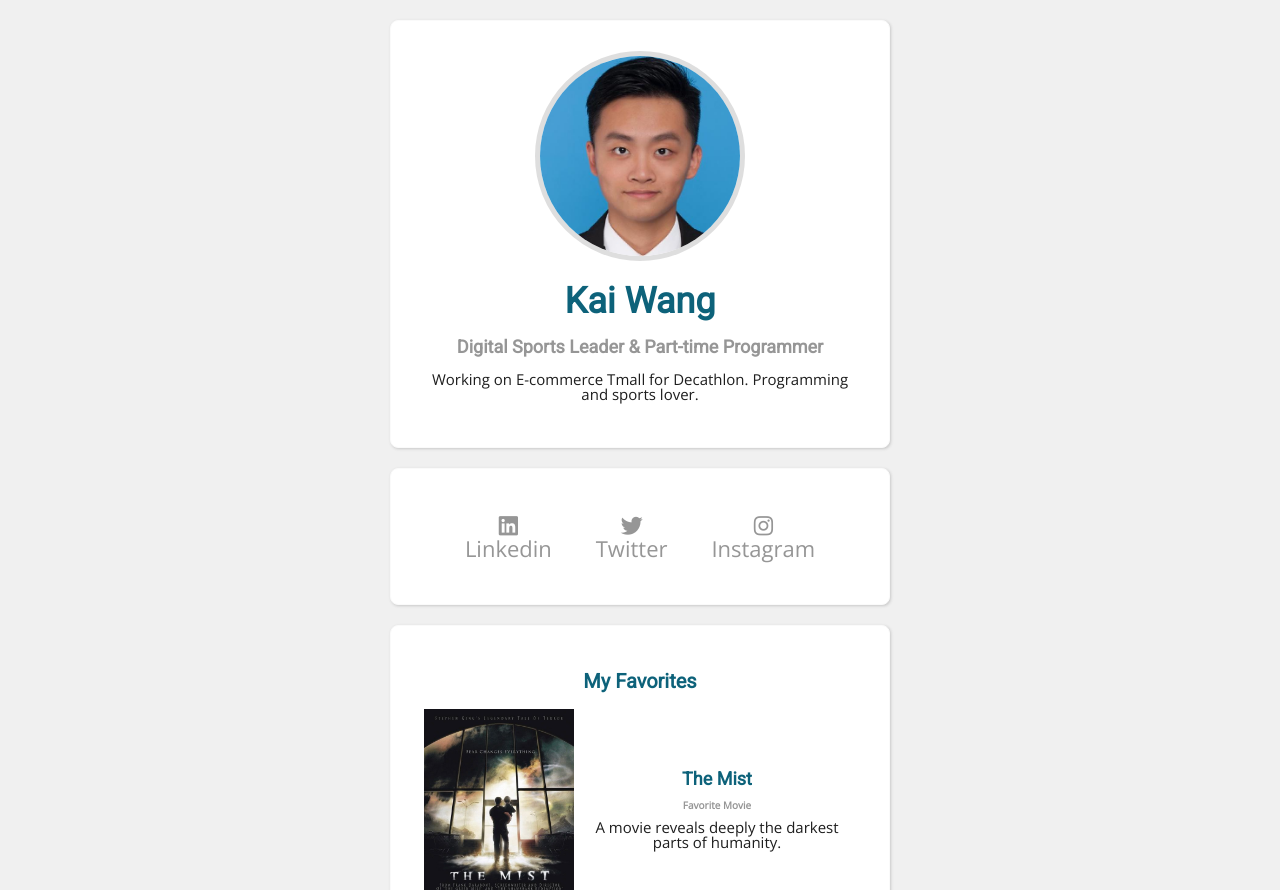
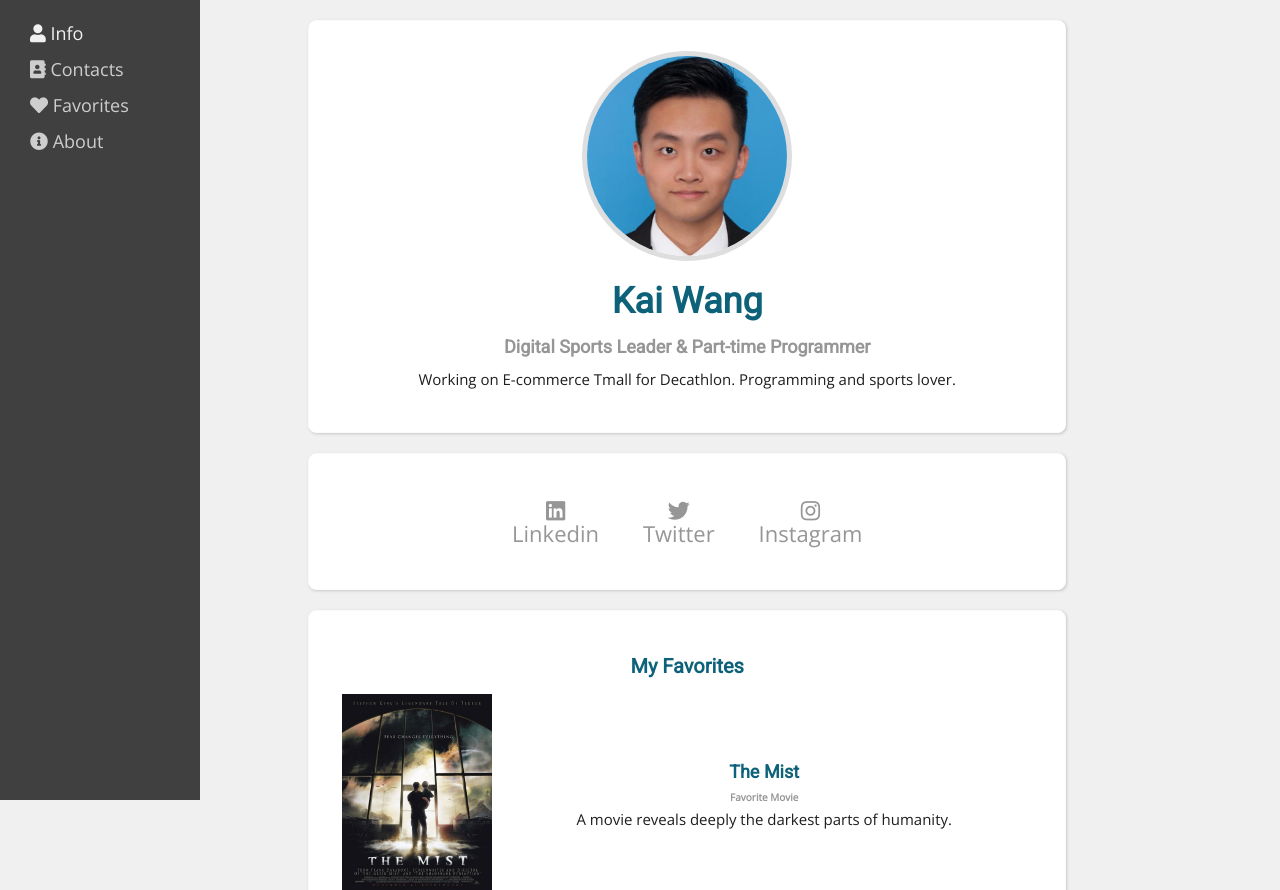
Before and after one commit to evanhasnoclue/profile, a plain HTML site: page index.html in a window 1280 px wide. Shown: the top 890 px of the page. Drawn offline with nearby package versions, Linux system fonts and the light colour scheme.

Commit message:
add a sidebar

```diff
--- a/index.html
+++ b/index.html
@@ -8,28 +8,44 @@
   <link rel="stylesheet" type="text/css" href="style.css">
 </head>
 <body>
-  <div class="container">
-    <div class = "card center-padding">
+  <div id="sidebar">
+    <ul>
+      <li>
+        <a href="#basic-profile"><i class="fas fa-user"></i>  Info</a>
+      </li>
+      <li>
+        <a href="#social"><i class="fas fa-address-book"></i>  Contacts</a>
+      </li>
+      <li>
+        <a href="#favorites"><i class="fas fa-heart"></i>  Favorites</a>
+      </li>
+      <li>
+        <a href="#about"><i class="fas fa-info-circle"></i>  About</a>
+      </li>
+    </ul>
+  </div>
+  <div class="container" id="page-content">
+    <div class = "card center-padding" id="basic-profile">
       <img src="images/avatar.jpeg" alt="Kai Wang" class="img-circle">
       <h1 class="title-font">Kai Wang</h1>
       <h3 class="title-font grey-font">Digital Sports Leader & Part-time Programmer</h3>
       <p>Working on E-commerce Tmall for Decathlon. Programming and sports lover.</p>
     </div>
-    <div class = "card center-padding">
+    <div class = "card center-padding" id="social">
       <ul>
-        <li>
+        <li class="inline-list">
           <a href="#" class = "grey-font">
             <i class="fab fa-linkedin"></i>
             <br>Linkedin
           </a>
         </li>
-        <li>
+        <li class="inline-list">
           <a href="#" class = "grey-font">
             <i class="fab fa-twitter"></i>
             <br>Twitter
           </a>
         </li>
-        <li>
+        <li class="inline-list">
           <a href="#" class = "grey-font">
             <i class="fab fa-instagram"></i>
             <br>Instagram
@@ -37,7 +53,7 @@
         </li>
       </ul>
     </div>
-    <div class = "card center-padding">
+    <div class = "card center-padding" id="favorites">
       <h2 class="title-font">My Favorites</h2>
       <table>
         <tr>
@@ -66,21 +82,21 @@
         </tr>
       </table>
     </div>
-    <div class="card center-padding">
+    <div class="card center-padding" id="about">
       <h2 class="title-font">About</h2>
       <p>This page has been coded during the FullStack program @LeWagon. That was probably the best experience of my entire life.</p>
       <ul>
-        <li>
+        <li class="inline-list">
           <a href="#"  class="grey-font">
             <i class="fas fa-heart"></i>
           </a>
         </li>
-        <li>
+        <li class="inline-list">
           <a href="#" class="grey-font">
             <i class="fas fa-share"></i>
           </a>
         </li>
-        <li>
+        <li class="inline-list">
           <a href="#" class="grey-font">
             <i class="fas fa-star">
             </i>
--- a/style.css
+++ b/style.css
@@ -42,8 +42,18 @@ a:hover {
   color: #0c907d;
 }
 
+ul {
+  list-style: none;
+  padding: 0;
+}
+
+.inline-list {
+  display: inline-block;
+  margin: 0 20px;
+}
+
 .container {
-  width: 500px;
+  width: 60%;
   margin: 0 auto;
 }
 
@@ -71,12 +81,28 @@ a:hover {
   border: 5px solid rgba(200,200,200,0.6);
 }
 
-ul {
-  list-style: none;
-  padding: 0;
+#sidebar {
+  position: fixed;
+  width: 200px;
+  left: 0;
+  top: 0;
+  bottom: 0;
+  margin-right: 50px;
+  background-color: rgba(20,20,20,0.8);
+}
+#page-content {
+  margin-left: 300px;
 }
 
-li {
-  display: inline-block;
-  margin: 0 20px;
+#sidebar a {
+  color: rgb(240,240,240);
+  font-size: 18px;
+  line-height: 2;
+  padding-left: 30px;
+  padding-top: 40px;
+  opacity: 0.8;
 }
+
+#sidebar a:hover {
+  opacity: 1;
+}
```
